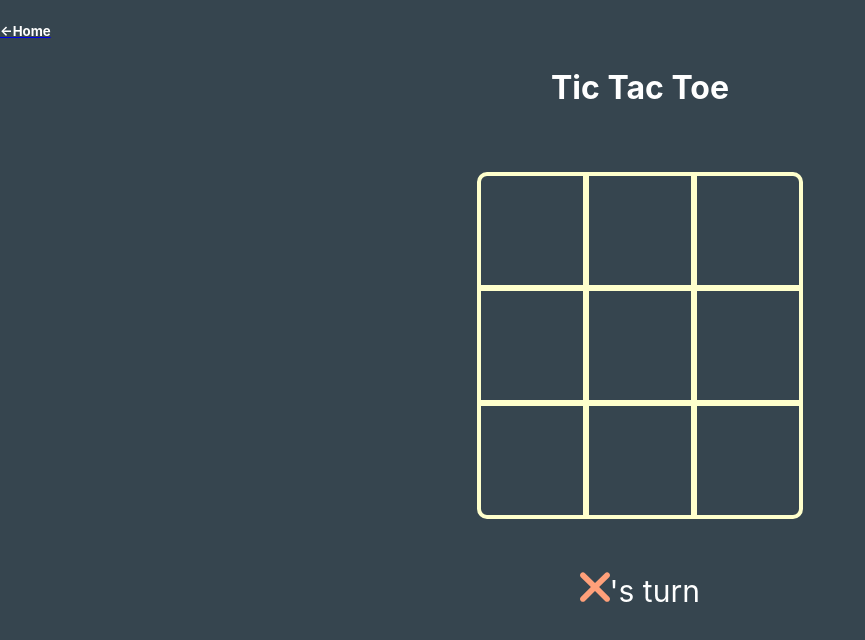
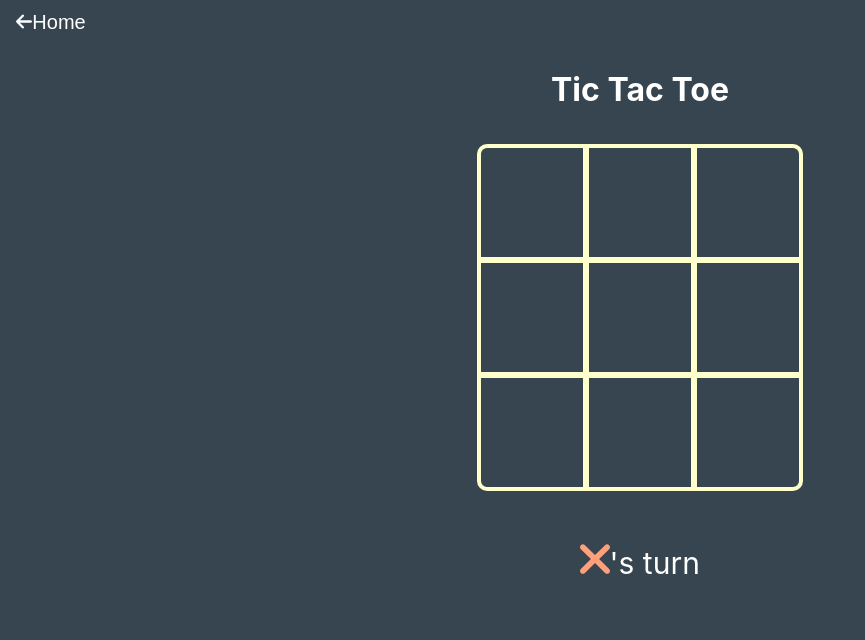
Before and after one commit to AmruthjithSunil/game-library, a React (Vite) app: page /tictactoe in a window 1280 px wide. Shown: the top 640 px of the page, without its empty margins (0-865 px from the left). Built offline with nearby package versions, Linux system fonts and the light colour scheme.

Commit message:
back button updated in tictactoe

```diff
--- a/src/pages/TicTacToe/TicTacToe.jsx
+++ b/src/pages/TicTacToe/TicTacToe.jsx
@@ -4,6 +4,7 @@ import Box from "./Box";
 import { useState } from "react";
 import O from "./O.svg";
 import X from "./X.svg";
+import backArrow from "../../UI/Svg/Back arrow.png";
 
 const Row = styled.div`
   display: flex;
@@ -12,11 +13,15 @@ const Row = styled.div`
 const PlayGround = styled.div`
   width: 327px;
   margin: auto;
-  margin-top: 60px;
+  margin-top: 30px;
   text-align: center;
 `;
 
-const BackName = styled.h5`
+const BackName = styled.button`
+  margin: 10px;
+  background: #36454f;
+  border: none;
+  font-size: 20px;
   color: white;
 `;
 
@@ -75,7 +80,10 @@ export default function TicTacToe() {
   return (
     <>
       <Link to="/">
-        <BackName>{"<-"}Home</BackName>
+        <BackName>
+          <img src={backArrow} height="15px" />
+          Home
+        </BackName>
       </Link>
       <Title>Tic Tac Toe</Title>
       <PlayGround>
```
Also changed, not shown: src/UI/Svg/Back arrow.png (added).
